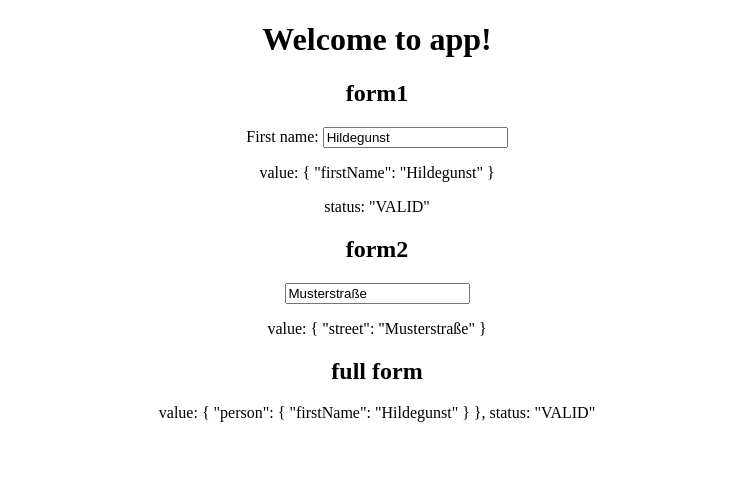
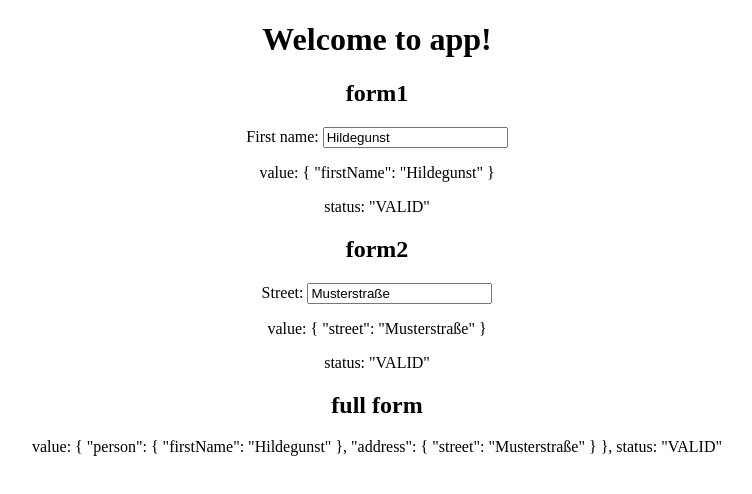
Before and after one commit to torstenwerner/angular-forms, an Angular app: page / in a window 1280 px wide. Shown: the top 494 px of the page, without its empty margins (263-1015 px from the left). Built offline with nearby package versions, Linux system fonts and the light colour scheme.

Commit message:
use 2 subforms

```diff
--- a/src/app/app.component.html
+++ b/src/app/app.component.html
@@ -6,9 +6,8 @@
 
   <form [formGroup]="fullform">
     <app-form1 [formGroup]="person"></app-form1>
+    <app-form2 [formGroup]="address"></app-form2>
   </form>
-
-  <app-form2></app-form2>
 
   <h2>full form</h2>
   value: {{fullform.value | json}}, status: {{fullform.status | json}}
--- a/src/app/app.component.ts
+++ b/src/app/app.component.ts
@@ -9,17 +9,21 @@ import { Component } from '@angular/core';
 export class AppComponent {
   title = 'app';
 
+  person: FormGroup;
+  address: FormGroup;
   fullform: FormGroup;
-  person: FormGroup;
 
   constructor(private formBuilder: FormBuilder) {
 
     this.person = this.formBuilder.group({
       firstName: 'Hildegunst'
     });
+    this.address = this.formBuilder.group({
+      street: 'Musterstraße'
+    });
     this.fullform = this.formBuilder.group({
-      person: this.person
+      person: this.person,
+      address: this.address
     });
-    console.log(this.fullform.value.person);
   }
 }
--- a/src/app/form2/form2.component.html
+++ b/src/app/form2/form2.component.html
@@ -1,8 +1,14 @@
 <h2>form2</h2>
 
-<form #f="ngForm">
-  <input type="text" name="street" ngModel="Musterstraße">
-</form>
+<div [formGroup]="formGroup">
+  <label>Street:
+    <input formControlName="street">
+  </label>
+</div>
+
 <p>
-    value: {{f.value | json}}
+  value: {{formGroup.value | json}}
 </p>
+<p>
+  status: {{formGroup.status | json}}
+</p>
--- a/src/app/form2/form2.component.ts
+++ b/src/app/form2/form2.component.ts
@@ -1,4 +1,5 @@
-import { Component, OnInit, ViewEncapsulation } from '@angular/core';
+import { FormGroup } from '@angular/forms';
+import { Component, Input, OnInit, ViewEncapsulation } from '@angular/core';
 
 @Component({
   selector: 'app-form2',
@@ -8,6 +9,8 @@ import { Component, OnInit, ViewEncapsulation } from '@angular/core';
 })
 export class Form2Component implements OnInit {
 
+  @Input() formGroup: FormGroup;
+
   constructor() { }
 
   ngOnInit() {
```
